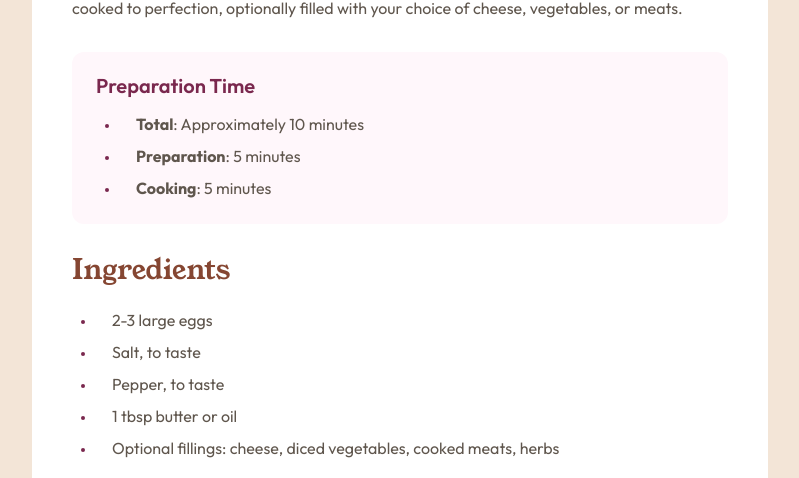
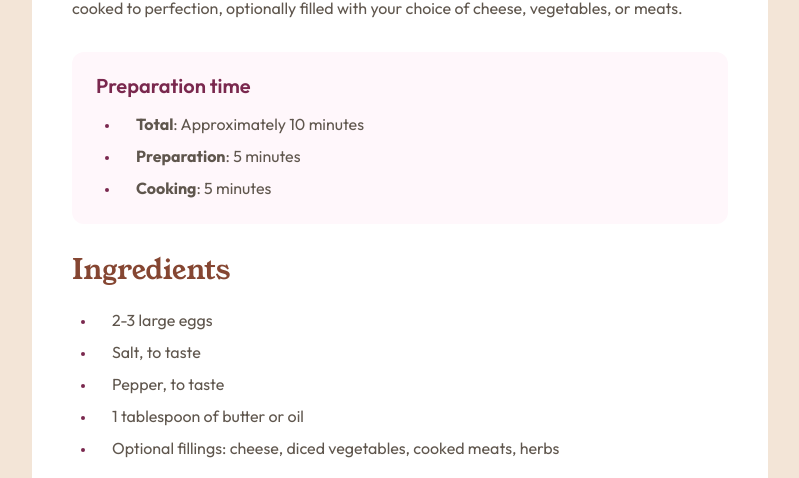
Before and after one commit to michaelshowes/recipe-page, a React (Vite) app: page / in a window 1280 px wide. Shown: the part 600-1078 px from the top of the page, without its empty margins (240-1039 px from the left). Built offline with nearby package versions, Linux system fonts and the light colour scheme.

Commit message:
more content updates

```diff
--- a/src/components/Recipe.tsx
+++ b/src/components/Recipe.tsx
@@ -27,7 +27,7 @@ export default function Recipe({ data }: { data: RecipeProps }) {
 
 				{/* Prepartation Time */}
 				<div className={'bg-rose-50 p-300 flex flex-col gap-200 rounded-150'}>
-					<h2 className={'text-lg text-rose-800'}>Preparation Time</h2>
+					<h2 className={'text-lg text-rose-800'}>Preparation time</h2>
 					<UList>
 						{data.prepTime.types.map(({ name, value }) => (
 							<ListItem key={name}>
--- a/src/data.ts
+++ b/src/data.ts
@@ -46,7 +46,7 @@ export const recipeData: RecipeProps = {
 		'2-3 large eggs',
 		'Salt, to taste',
 		'Pepper, to taste',
-		'1 tbsp butter or oil',
+		'1 tablespoon of butter or oil',
 		'Optional fillings: cheese, diced vegetables, cooked meats, herbs'
 	],
 	instructions: {
```
